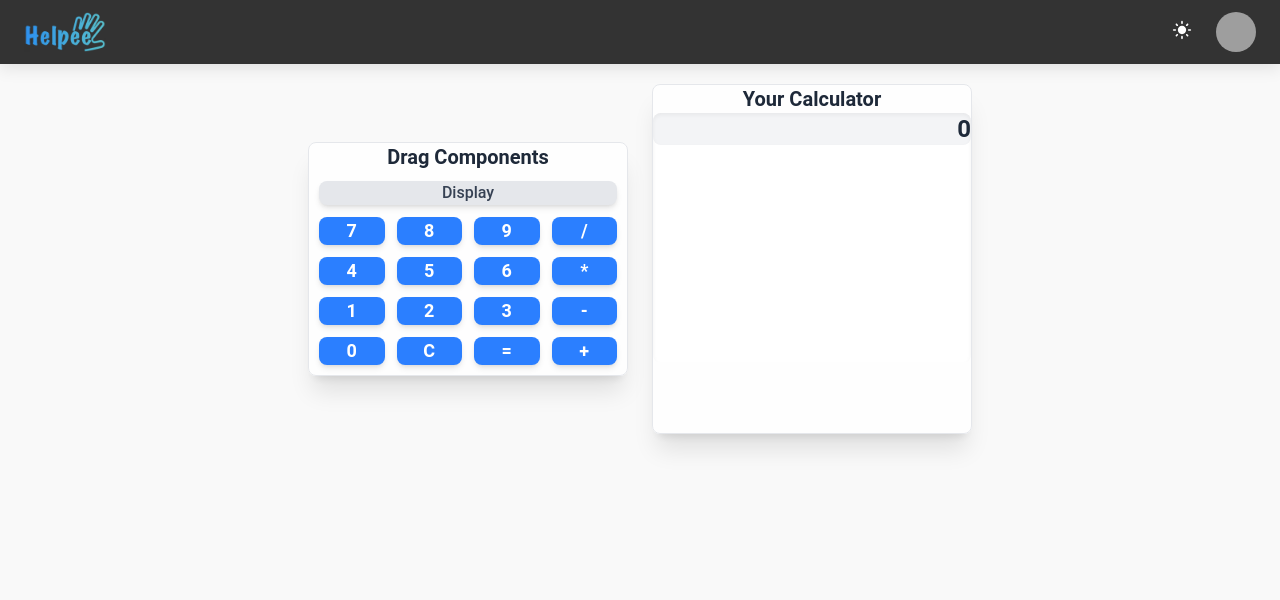
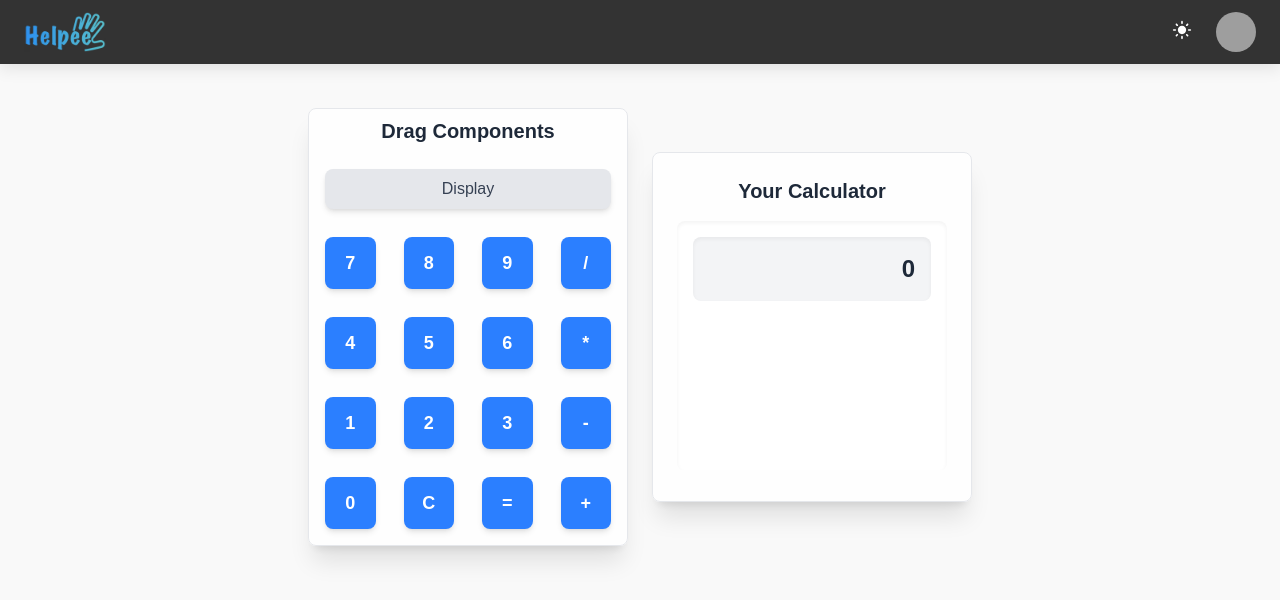
Before and after one commit to NitinSirsath/calculator-builder, a React (Vite) app: page / in a window 1280 px wide. Shown: the top 600 px of the page. Built offline with nearby package versions, Linux system fonts and the light colour scheme; sample sign-in values are in the browser's storage; grey boxes are pictures that could not be loaded.

Commit message:
fixed tailwind padding and margin issue

```diff
--- a/src/index.css
+++ b/src/index.css
@@ -1,103 +1,17 @@
 @import "tailwindcss";
-@tailwind utilities;
-@tailwind utilities;
 
-*{
-  padding: 0;
-  margin : 0;
-  box-sizing: border-box;
-}
-body {
-  font-family: "Roboto", sans-serif;
-  -webkit-font-smoothing: antialiased;
-  -moz-osx-font-smoothing: grayscale;
-  font-weight: 400;
-  font-style: normal;
-  overflow-x: hidden;
-}
+@layer base {
+  *, *::before, *::after {
+    box-sizing: border-box;
+  }
 
-:root {
-  /* font-family: Inter, system-ui, Avenir, Helvetica, Arial, sans-serif; */
-  line-height: 1.5;
-  font-weight: 400;
-  overflow-x: hidden;
-  /* color-scheme: light dark;
-  color: rgba(255, 255, 255, 0.87); */
-color: #242424;
+  * {
+    margin: 0;
+    padding: 0;
+  }
 
-  font-synthesis: none;
-  text-rendering: optimizeLegibility;
-  -webkit-font-smoothing: antialiased;
-  -moz-osx-font-smoothing: grayscale;
-}
-
-a {
-  font-weight: 500;
-  color: #646cff;
-  text-decoration: inherit;
-}
-a:hover {
-  color: #535bf2;
-}
-input[type=number]::-webkit-inner-spin-button,
-input[type=number]::-webkit-outer-spin-button {
-    -webkit-appearance: none;
-    -moz-appearance: none;
-    appearance: none;
-    margin: 0;
-}
-.report-style-class {
-  width: 100vw;
-  height: 90vh;
-  /* border: 1px solid black; */
-  /* padding: 10px; */
-  border: none;
-  box-shadow: none;
-  overflow: hidden;
-}
-
-
-/* body { */
-  /* margin: 0;
-  display: flex;
-  place-items: center;
-  min-width: 320px;
-  min-height: 100vh; */
-/* } */
-
-h1 {
-  font-size: 3.2em;
-  line-height: 1.1;
-}
-
-/* button {
-  border-radius: 8px;
-  border: 1px solid transparent;
-  padding: 0.6em 1.2em;
-  font-size: 1em;
-  font-weight: 500;
-  font-family: inherit;
-  background-color: #1a1a1a;
-  cursor: pointer;
-  transition: border-color 0.25s;
-} */
-/* button:hover {
-  border-color: #646cff;
-}
-button:focus,
-button:focus-visible {
-  outline: 4px auto -webkit-focus-ring-color;
-} */
-
-@media (prefers-color-scheme: light) {
-  :root {
-    color: #213547;
-    background-color: #ffffff;
-  }
-  a:hover {
-    color: #747bff;
-  }
-  button {
-    background-color: #f9f9f9;
+  html {
+    font-family: sans-serif;
+    /* color: #333; */
   }
 }
--- a/src/routes/HomePage/components/DraggableButton.tsx
+++ b/src/routes/HomePage/components/DraggableButton.tsx
@@ -54,13 +54,13 @@ const DraggableButton: React.FC<DraggableButtonProps> = ({
       className="relative"
     >
       <button
-        className="bg-blue-500 text-white p-4 rounded-lg shadow-md w-full text-lg font-semibold hover:bg-blue-600 transition-all"
+        className="p-3 w-full bg-blue-500 text-white rounded-lg text-center cursor-pointer hover:bg-blue-600 transition-all shadow-md font-semibold text-lg"
         onClick={handleClick}
       >
         {label}
       </button>
       <button
-        className="absolute -top-1 -right-1 bg-red-500 text-white text-xs w-4 px-2 py-1 rounded-full hover:bg-red-600 transition-all"
+        className="absolute -top-1 -right-1 bg-red-500 text-white text-xs px-1 rounded-full hover:bg-red-600 transition-all"
         onClick={() => removeComponent(id)}
       >
         X
--- a/src/routes/HomePage/components/Sidebar.tsx
+++ b/src/routes/HomePage/components/Sidebar.tsx
@@ -6,9 +6,9 @@ const Sidebar = () => {
       <h2 className="text-xl font-semibold text-gray-800 mb-4 text-center">
         Drag Components
       </h2>
-      <div style={{ padding: "10px" }} className="flex flex-col gap-3">
+      <div className="flex flex-col gap-3">
         <DraggableComponent id="display" type="display">
-          <div className="p-8 bg-gray-200 rounded-lg text-center cursor-pointer hover:bg-gray-300 transition-all shadow-md">
+          <div className="p-2 bg-gray-200 rounded-lg text-center cursor-pointer hover:bg-gray-300 transition-all shadow-md">
             <span className="font-medium text-gray-700">Display</span>
           </div>
         </DraggableComponent>
@@ -38,9 +38,9 @@ const Sidebar = () => {
               type="button"
               label={label}
             >
-              <div className="p-3 bg-blue-500 text-white rounded-lg text-center cursor-pointer hover:bg-blue-600 transition-all shadow-md font-semibold text-lg">
+              <button className="p-3 w-full bg-blue-500 text-white rounded-lg text-center cursor-pointer hover:bg-blue-600 transition-all shadow-md font-semibold text-lg">
                 {label}
-              </div>
+              </button>
             </DraggableComponent>
           ))}
         </div>
```
